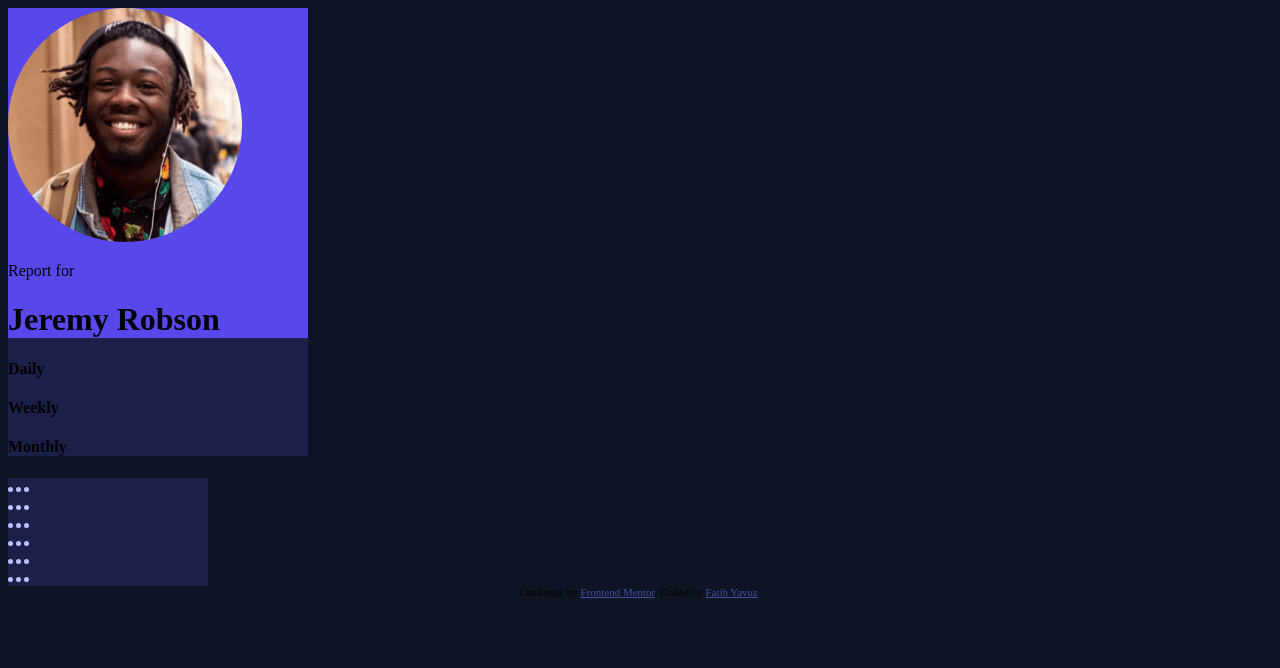
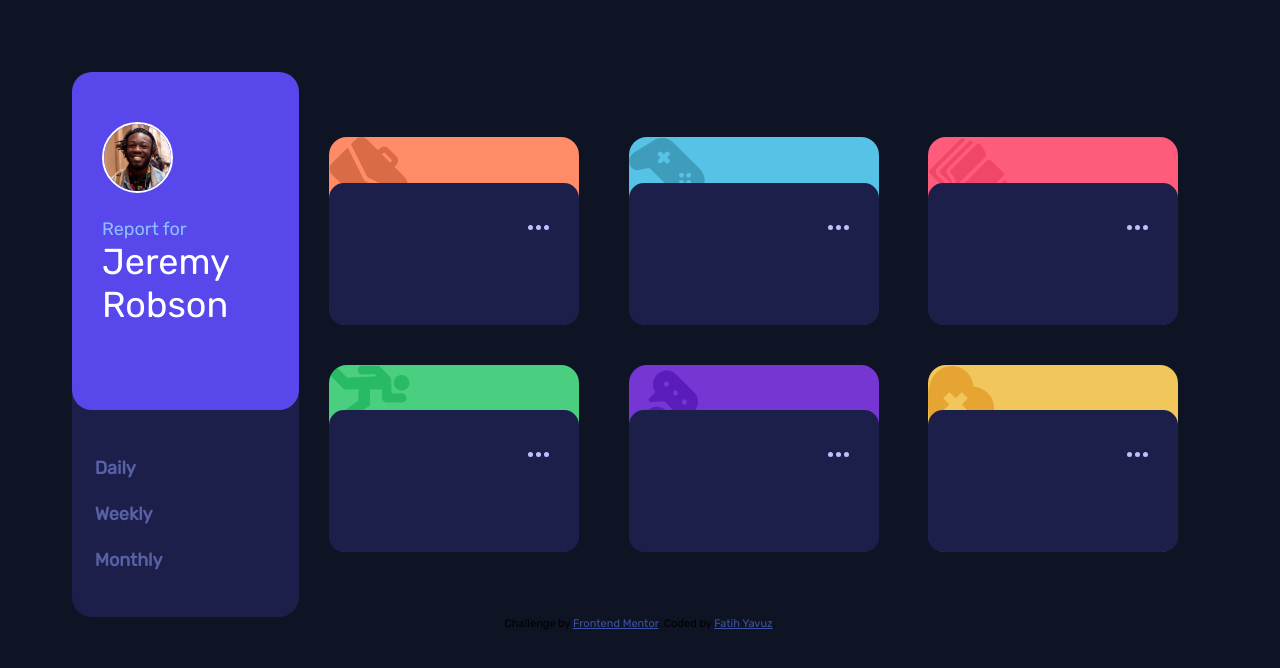
Before and after one commit to yvzfth/frontend-mentor, a plain HTML site: page time-tracking-dashboard-main/index.html in a window 1280 px wide. Drawn offline with nearby package versions, Linux system fonts and the light colour scheme.

Commit message:
new styles

```diff
--- a/time-tracking-dashboard-main/styles.css
+++ b/time-tracking-dashboard-main/styles.css
@@ -1,14 +1,79 @@
+    @import url('https://fonts.googleapis.com/css2?family=Rubik&display=swap');
     body {
         background-color: hsl(226, 43%, 10%);
+        font-family: 'Rubik', sans-serif;
+        font-size: 18px;
+        padding: 5%;
+    }
+
+    .dashboard-container {
+        display: flex;
+        align-items: center;
+        justify-content: center;
     }
 
     .user {
         width: 300px;
-    background-color: hsl(235, 46%, 20%)
+        background-color: hsl(235, 46%, 20%);
+        border-radius: 20px;
     }
 
     .user-info {
-    background-color: hsl(246, 80%, 60%)
+        background-color: hsl(246, 80%, 60%);
+        padding: 30px;
+        border-radius: 20px;
+    }
+
+    .user-info p {
+        color: #8CC1FF
+    }
+
+    h1 {
+        font-weight: 300;
+        margin-top: 0;
+        padding-bottom: 30px;
+        color: #ffffff;
+    }
+
+    .user-info img {
+        width: 40%;
+        border: 2px solid #ffffff;
+        border-radius: 50%;
+    }
+
+    .user-img {
+        margin-top: 20px;
+        margin-bottom: 20px;
+    }
+
+    .user-info p {
+        margin-bottom: 0;
+    }
+
+    .time-interval {
+        padding: 10%;
+        color: #5A60A6;
+        user-select: none;
+    }
+
+    #daily:hover,
+    #weekly:hover,
+    #monthly:hover {
+        color: #ffffff;
+    }
+
+    #daily:active,
+    #weekly:active,
+    #monthly:active {
+        color: #E8EED1
+    }
+
+    .activities-container {
+        display: flex;
+        flex-wrap: wrap;
+        justify-content: space-evenly;
+        align-content: center;
+        max-width: 80%;
     }
 
     .work,
@@ -17,31 +82,44 @@ body {
     .exercise,
     .social,
     .self-care {
-    width: 200px;
+        width: 250px;
+        display: inline-block;
+        margin: 20px;
+        text-align: right;
+        background-repeat: no-repeat;
+        background-position-x: right 5%;
+        padding-top: 5%;
+        border-radius: 18px;
     }
 
     .work {
-    background-color: hsl(15, 100%, 70%)
+        background-color: hsl(15, 100%, 70%);
+        background-image: url("./images/icon-work.svg");
     }
 
     .play {
         background-color: hsl(195, 74%, 62%);
+        background-image: url("./images/icon-play.svg");
     }
 
     .study {
-    background-color: hsl(348, 100%, 68%)
+        background-color: hsl(348, 100%, 68%);
+        background-image: url("./images/icon-study.svg");
     }
 
     .exercise {
-    background-color: hsl(145, 58%, 55%)
+        background-color: hsl(145, 58%, 55%);
+        background-image: url("./images/icon-exercise.svg");
     }
 
     .social {
-    background-color: hsl(264, 64%, 52%)
+        background-color: hsl(264, 64%, 52%);
+        background-image: url("./images/icon-social.svg");
     }
 
     .self-care {
-    background-color: hsl(43, 84%, 65%)
+        background-color: hsl(43, 84%, 65%);
+        background-image: url("./images/icon-self-care.svg");
     }
 
     .work-des,
@@ -52,11 +130,33 @@ body {
     .self-care-des {
         background-color: hsl(235, 46%, 20%);
         width: inherit;
+        max-width: inherit;
+        text-align: left;
+        border-radius: 15px;
     }
 
-.activities {
+    .head {
         display: flex;
-    align-items: center;
+        padding: 20px;
+        justify-content: space-between;
+        color: #ffffff;
+    }
+
+    .current-time {
+        font-size: 48px;
+        color: #ffffff;
+        font-weight: 300;
+        padding: 20px;
+    }
+
+    .previous-time {
+        color: #7F85C7;
+        padding: 20px;
+        padding-top: 0px;
+    }
+
+    .space-wrapper {
+        padding: 10px;
     }
 
     .attribution {
```
Lines whose indentation alone changed are shown as unchanged.
